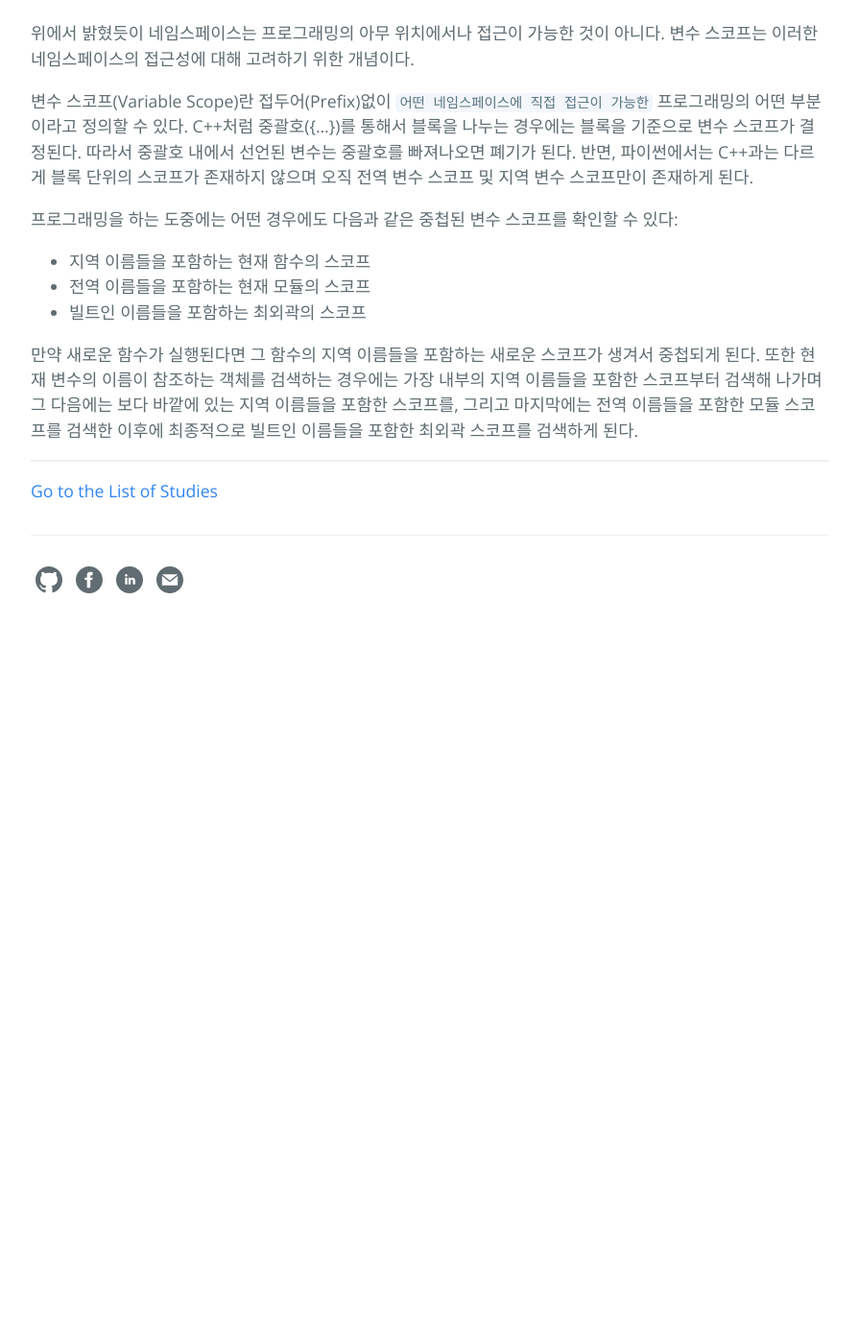
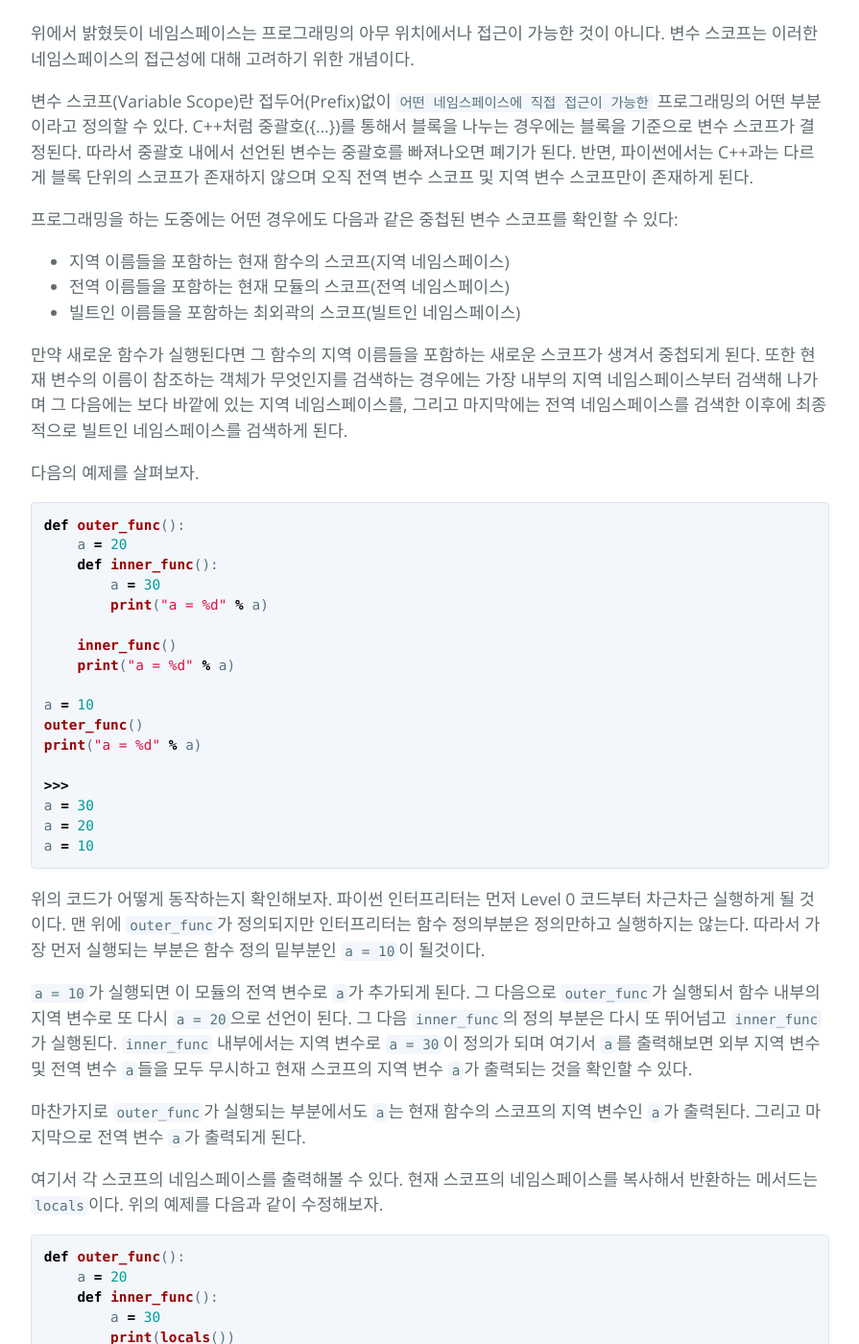
Before and after one commit to hcnoh/hcnoh.github.io, a Jekyll site: the page built from _posts/2019-01-30-python-namespace.md, in a window 1280 px wide and 1400 px high, scrolled down 2751 px. Shown: the whole window at 96% size, without its empty margins (192-1087 px from the left). Built offline with Jekyll 4.4.1, drawn with Linux system fonts in a browser that asks for light colours; comment, search, counter and statistics services are not loaded; before the commit the page ends 3423 px from its top, so only the background shows below that; some of the changed text lies outside the part shown.

Commit message:
Update 2019-01-30-python-namespace.md

````diff
--- a/_posts/2019-01-30-python-namespace.md
+++ b/_posts/2019-01-30-python-namespace.md
@@ -70,8 +70,58 @@ if __name__ == '__main__':
 변수 스코프(Variable Scope)란 접두어(Prefix)없이 `어떤 네임스페이스에 직접 접근이 가능한` 프로그래밍의 어떤 부분이라고 정의할 수 있다. C++처럼 중괄호(\{...\})를 통해서 블록을 나누는 경우에는 블록을 기준으로 변수 스코프가 결정된다. 따라서 중괄호 내에서 선언된 변수는 중괄호를 빠져나오면 폐기가 된다. 반면, 파이썬에서는 C++과는 다르게 블록 단위의 스코프가 존재하지 않으며 오직 전역 변수 스코프 및 지역 변수 스코프만이 존재하게 된다.
 
 프로그래밍을 하는 도중에는 어떤 경우에도 다음과 같은 중첩된 변수 스코프를 확인할 수 있다:
-- 지역 이름들을 포함하는 현재 함수의 스코프
-- 전역 이름들을 포함하는 현재 모듈의 스코프
-- 빌트인 이름들을 포함하는 최외곽의 스코프
+- 지역 이름들을 포함하는 현재 함수의 스코프(지역 네임스페이스)
+- 전역 이름들을 포함하는 현재 모듈의 스코프(전역 네임스페이스)
+- 빌트인 이름들을 포함하는 최외곽의 스코프(빌트인 네임스페이스)
 
-만약 새로운 함수가 실행된다면 그 함수의 지역 이름들을 포함하는 새로운 스코프가 생겨서 중첩되게 된다. 또한 현재 변수의 이름이 참조하는 객체를 검색하는 경우에는 가장 내부의 지역 이름들을 포함한 스코프부터 검색해 나가며 그 다음에는 보다 바깥에 있는 지역 이름들을 포함한 스코프를, 그리고 마지막에는 전역 이름들을 포함한 모듈 스코프를 검색한 이후에 최종적으로 빌트인 이름들을 포함한 최외곽 스코프를 검색하게 된다.
+만약 새로운 함수가 실행된다면 그 함수의 지역 이름들을 포함하는 새로운 스코프가 생겨서 중첩되게 된다. 또한 현재 변수의 이름이 참조하는 객체가 무엇인지를 검색하는 경우에는 가장 내부의 지역 네임스페이스부터 검색해 나가며 그 다음에는 보다 바깥에 있는 지역 네임스페이스를, 그리고 마지막에는 전역 네임스페이스를 검색한 이후에 최종적으로 빌트인 네임스페이스를 검색하게 된다.
+
+다음의 예제를 살펴보자.
+
+```python
+def outer_func():
+    a = 20
+    def inner_func():
+        a = 30
+        print("a = %d" % a)
+
+    inner_func()
+    print("a = %d" % a)
+
+a = 10
+outer_func()
+print("a = %d" % a)
+
+>>>
+a = 30
+a = 20
+a = 10
+```
+
+위의 코드가 어떻게 동작하는지 확인해보자. 파이썬 인터프리터는 먼저 Level 0 코드부터 차근차근 실행하게 될 것이다. 맨 위에 `outer_func`가 정의되지만 인터프리터는 함수 정의부분은 정의만하고 실행하지는 않는다. 따라서 가장 먼저 실행되는 부분은 함수 정의 밑부분인 `a = 10`이 될것이다.
+
+`a = 10`가 실행되면 이 모듈의 전역 변수로 `a`가 추가되게 된다. 그 다음으로 `outer_func`가 실행되서 함수 내부의 지역 변수로 또 다시 `a = 20`으로 선언이 된다. 그 다음 `inner_func`의 정의 부분은 다시 또 뛰어넘고 `inner_func`가 실행된다. `inner_func` 내부에서는 지역 변수로 `a = 30`이 정의가 되며 여기서 `a`를 출력해보면 외부 지역 변수 및 전역 변수 `a`들을 모두 무시하고 현재 스코프의 지역 변수 `a`가 출력되는 것을 확인할 수 있다.
+
+마찬가지로 `outer_func`가 실행되는 부분에서도 `a`는 현재 함수의 스코프의 지역 변수인 `a`가 출력된다. 그리고 마지막으로 전역 변수 `a`가 출력되게 된다.
+
+여기서 각 스코프의 네임스페이스를 출력해볼 수 있다. 현재 스코프의 네임스페이스를 복사해서 반환하는 메서드는 `locals`이다. 위의 예제를 다음과 같이 수정해보자.
+
+```python
+def outer_func():
+    a = 20
+    def inner_func():
+        a = 30
+        print(locals())
+
+    inner_func()
+    print(locals())
+
+a = 10
+outer_func()
+print(locals())
+
+>>>
+{'a': 30}
+{'inner_func': <function outer_func.<locals>.inner_func at 0x7fe5e082e840>, 'a': 20}
+{'__builtins__': <module 'builtins' (built-in)>, '__file__': 'namespace_example01.py', '__spec__': None, '__loader__': <_frozen_importlib_external.SourceFileLoader object at 0x7fe5e0834c18>, 'a': 10, 'outer_func': <function outer_func at 0x7fe5e086bf28>, '__doc__': None, '__name__': '__main__', '__cached__': None, '__package__': None}
+```
````
